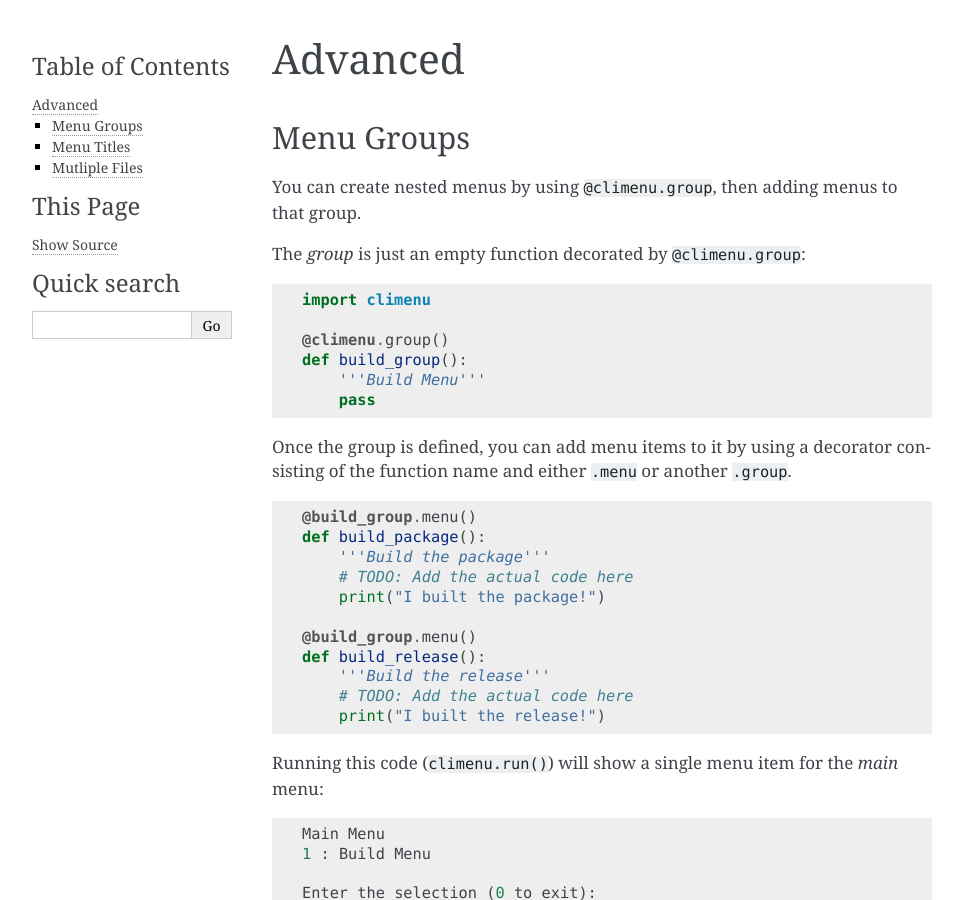
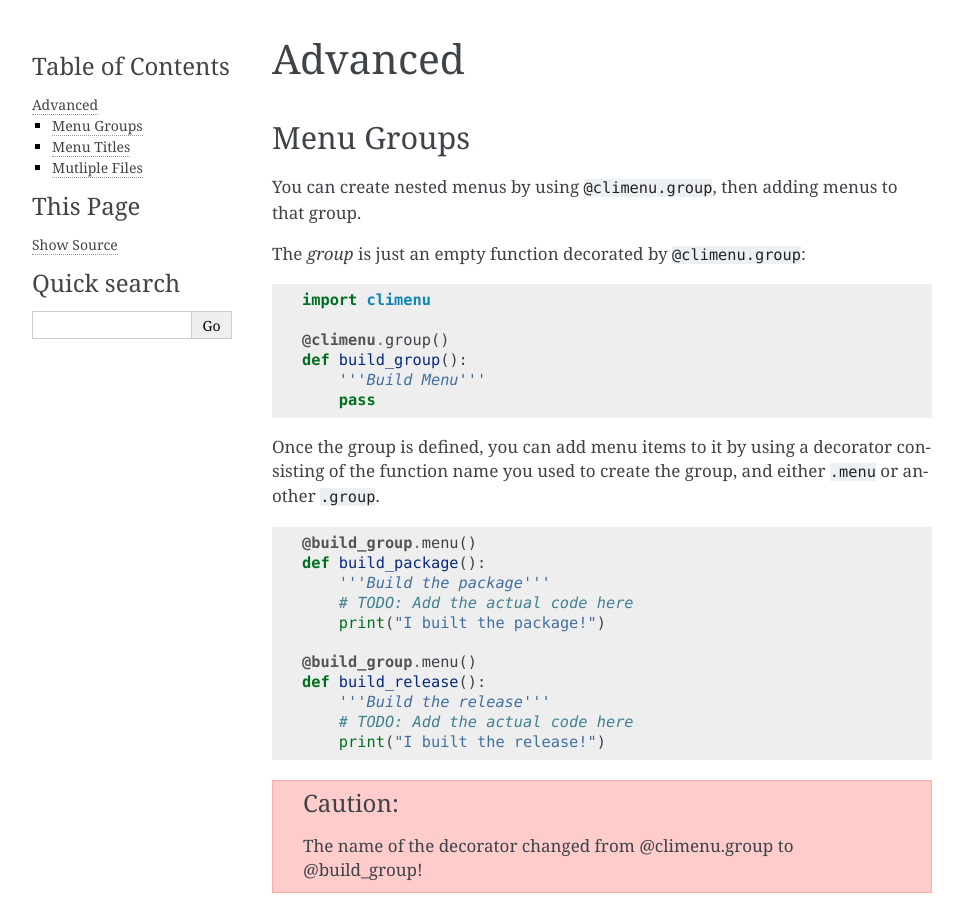
Before and after one commit to mtik00/pyclimenu, a Sphinx documentation site: the page built from docs/user/advanced.rst, in a window 1280 px wide and 900 px high. Shown: the whole window, without its empty margins (148-1111 px from the left). Built offline with Sphinx 7.4.7, drawn with Linux system fonts in a browser that asks for light colours.

Commit message:
add a warning when using nested menus

```diff
--- a/docs/user/advanced.rst
+++ b/docs/user/advanced.rst
@@ -22,7 +22,8 @@ The *group* is just an empty function decorated by ``@climenu.group``:
         pass
 
 Once the group is defined, you can add menu items to it by using a decorator
-consisting of the function name and either ``.menu`` or another ``.group``.
+consisting of the function name you used to create the group, and either
+``.menu`` or another ``.group``.
 
 .. code-block:: python
 
@@ -37,6 +38,10 @@ consisting of the function name and either ``.menu`` or another ``.group``.
         '''Build the release'''
         # TODO: Add the actual code here
         print("I built the release!")
+
+.. CAUTION::
+    The name of the decorator changed from @climenu.group to @build_group!
+
 
 Running this code (``climenu.run()``) will show a single menu item for the
 *main* menu::
```
